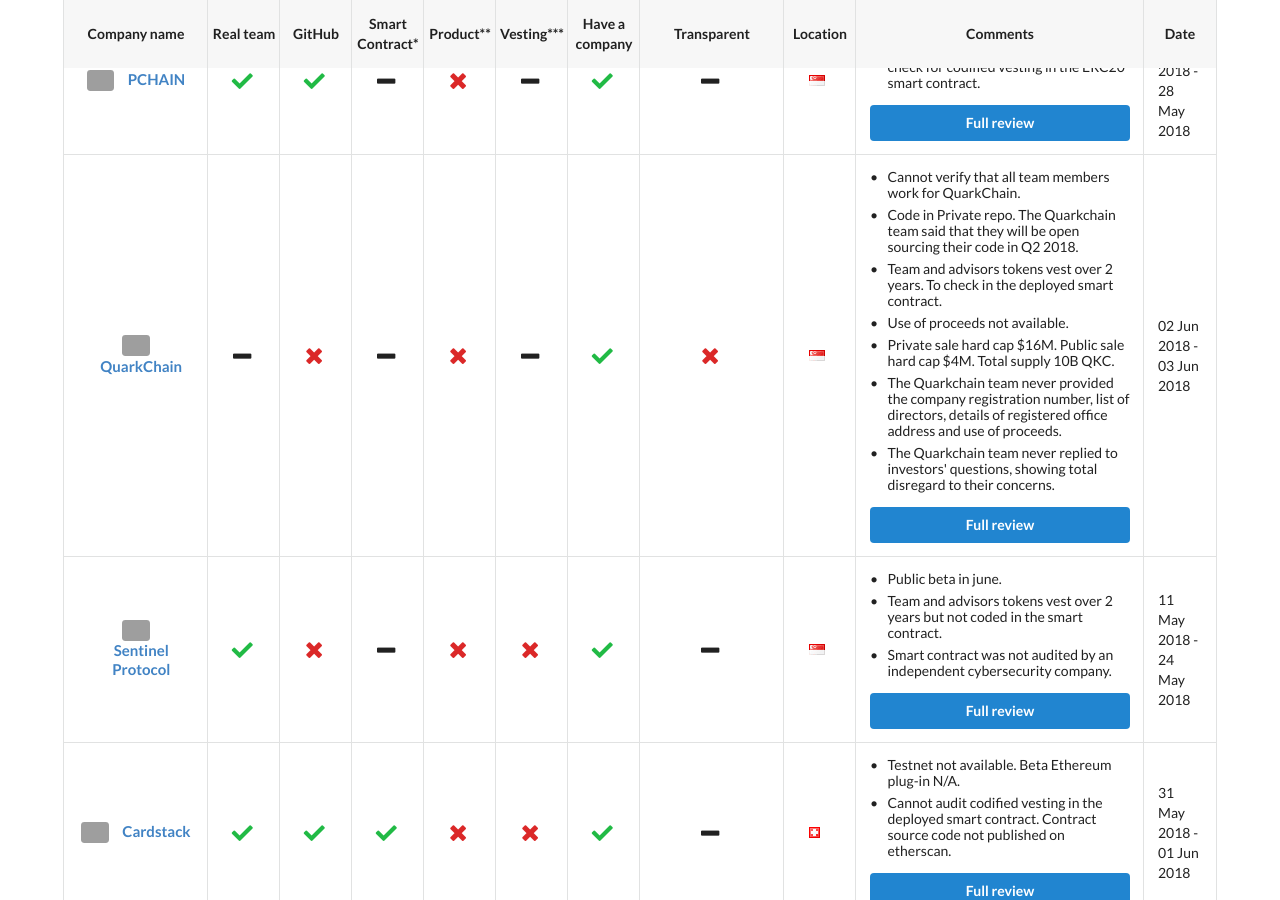
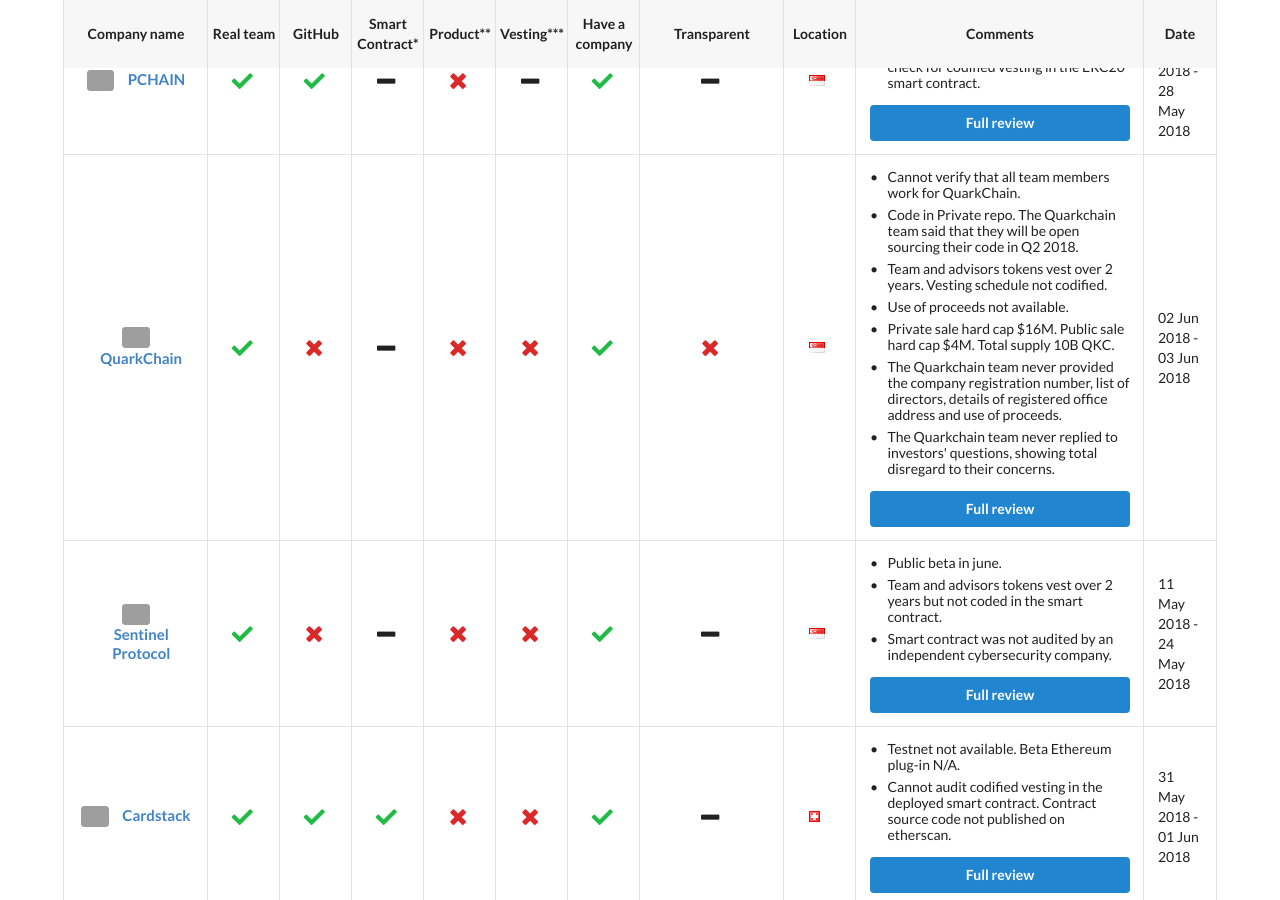
Before and after one commit to ico-check/ico-check, a Jekyll site: the page built from past.md, in a window 1280 px wide and 900 px high, scrolled down 803 px. Built offline with Jekyll 4.4.1, drawn with Linux system fonts in a browser that asks for light colours; nearby versions of some CDN libraries; grey boxes are pictures that could not be loaded.

Commit message:
75-quarkchain-ico-check
added comment

```diff
--- a/_data/past-icos.yml
+++ b/_data/past-icos.yml
@@ -20,18 +20,18 @@
 - name: QuarkChain
   image: https://i.imgur.com/aYLlKxq.jpg
   url: https://quarkchain.io/
-  real_team:
+  real_team: true
   github: false
   smart_contract:
   product: false
-  min_vesting:
+  min_vesting: false
   have_company: true
   transparent: false
   location: Singapore
   comments:
     - content: Cannot verify that all team members work for QuarkChain.
     - content: Code in Private repo. The Quarkchain team said that they will be open sourcing their code in Q2 2018.
-    - content: Team and advisors tokens vest over 2 years. To check in the deployed smart contract.
+    - content: Team and advisors tokens vest over 2 years. Vesting schedule not codified.
     - content: Use of proceeds not available.
     - content: Private sale hard cap $16M. Public sale hard cap $4M. Total supply 10B QKC.
     - content: The Quarkchain team never provided the company registration number, list of directors, details of registered office address and use of proceeds.
```
